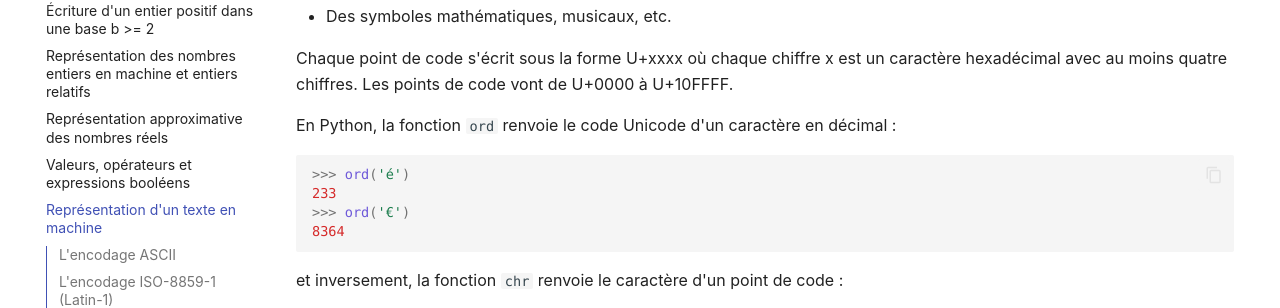
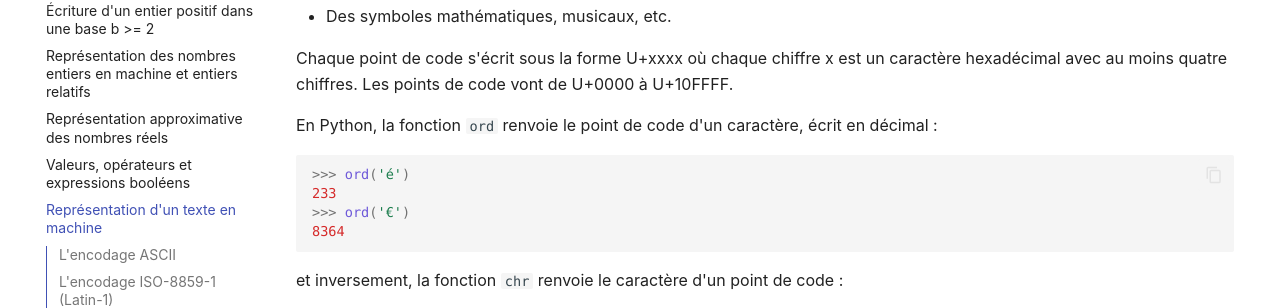
Before and after one commit to eipaca/NSI-1, an MkDocs documentation site: the page built from docs/types-et-valeurs-de-base/5-representation-texte.md, in a window 1280 px wide and 900 px high, scrolled down 2799 px. Shown: the part 145-453 px from the top of the window. Built offline with MkDocs 1.6.1 and Material for MkDocs 9.7.7, drawn with Linux system fonts in a browser that asks for light colours; comment, search, counter and statistics services are not loaded.

Commit message:
Add files via upload

````diff
--- a/docs/types-et-valeurs-de-base/5-representation-texte.md
+++ b/docs/types-et-valeurs-de-base/5-representation-texte.md
@@ -57,7 +57,7 @@ Face à la multiplication des systèmes d'encodage incompatibles entre eux, le c
 Chaque point de code s'écrit sous la forme U+xxxx où chaque chiffre x est un caractère hexadécimal avec au moins quatre chiffres. Les points de code vont de U+0000 à U+10FFFF.
 
 
-En Python, la fonction `ord` renvoie le code Unicode d'un caractère en décimal :
+En Python, la fonction `ord` renvoie le point de code d'un caractère, écrit en décimal :
 
 ``` python
 >>> ord('é')
````
